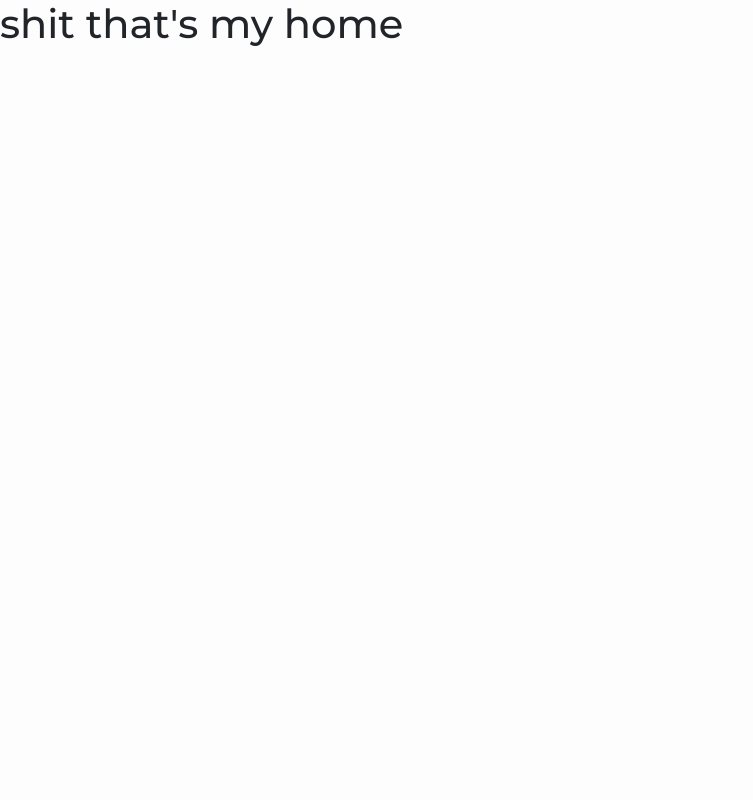
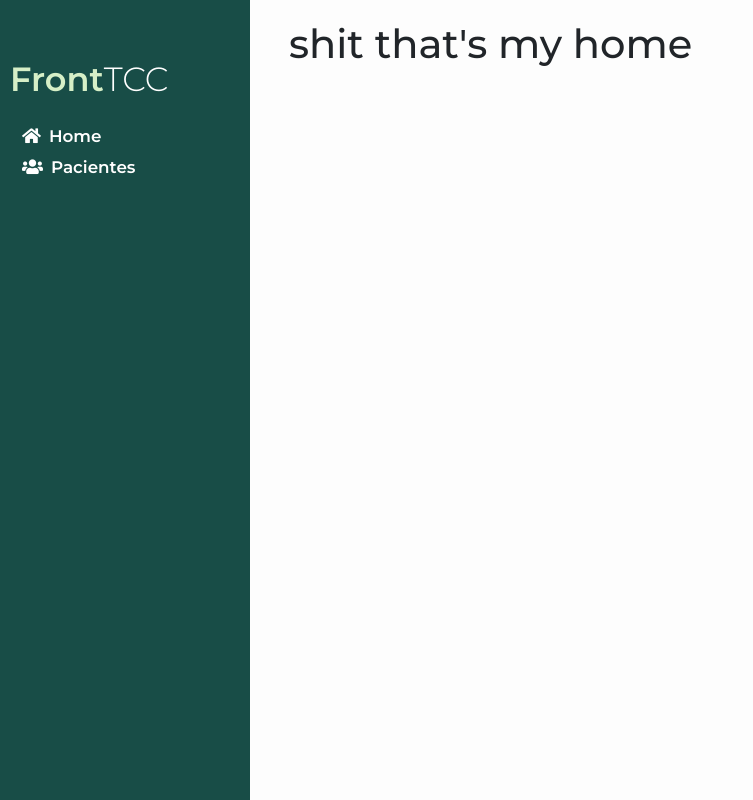
Before and after one commit to TiagoDiass/frontend-tcc, a Vue app: page / in a window 1280 px wide. Shown: the whole page, without its empty margins (0-753 px from the left). Built offline with nearby package versions, Linux system fonts and the light colour scheme.

Commit message:
feat: add Sidebar component

```diff
--- a/public/index.html
+++ b/public/index.html
@@ -1,10 +1,12 @@
 <!DOCTYPE html>
-<html lang="">
+<html lang="pt-BR">
   <head>
     <meta charset="utf-8">
     <meta http-equiv="X-UA-Compatible" content="IE=edge">
     <meta name="viewport" content="width=device-width,initial-scale=1.0">
     <link rel="icon" href="<%= BASE_URL %>favicon.ico">
+    <link rel="stylesheet" href="https://use.fontawesome.com/releases/v5.13.0/css/all.css"
+    integrity="sha384-Bfad6CLCknfcloXFOyFnlgtENryhrpZCe29RTifKEixXQZ38WheV+i/6YWSzkz3V" crossorigin="anonymous" />
     <title><%= htmlWebpackPlugin.options.title %></title>
   </head>
   <body>
--- a/src/App.vue
+++ b/src/App.vue
@@ -1,5 +1,20 @@
 <template>
   <div id="app">
-    <router-view />
+    <Sidebar />
+
+    <div id="content-container">
+      <router-view />
+    </div>
   </div>
 </template>
+
+<script lang="ts">
+import Vue from 'vue';
+import { Sidebar } from '@/components';
+
+export default Vue.extend({
+  components: {
+    Sidebar,
+  },
+});
+</script>
--- /dev/null
+++ b/src/components/Sidebar/Sidebar.scss
@@ -0,0 +1,57 @@
+@import '@/styles/theme.scss';
+
+#sidebar {
+  background-color: $primary;
+  position: fixed;
+  width: 250px;
+  left: 0;
+  top: 0;
+  bottom: 0;
+  color: white;
+  padding: 40px 10px;
+  display: flex;
+  flex-direction: column;
+  align-items: flex-start;
+  justify-content: flex-start;
+
+  .logo {
+    margin-top: 1.2rem;
+    font-size: 2.1rem;
+    font-weight: 300;
+
+    .light {
+      font-weight: 600;
+      color: $info;
+    }
+  }
+
+  #nav {
+    padding: 16px 12px;
+    width: 100%;
+    display: flex;
+    flex-direction: column;
+
+    a {
+      font-size: 1.05rem;
+      color: white;
+      font-weight: 600;
+      display: block;
+      display: flex;
+      align-items: center;
+      justify-content: flex-start;
+      margin-bottom: 6px;
+
+      transition: margin 0.15s;
+    }
+
+    a i {
+      margin-right: 8px;
+    }
+
+    a:hover {
+      text-decoration: none;
+      margin-left: 14px;
+      cursor: pointer;
+    }
+  }
+}
--- /dev/null
+++ b/src/components/Sidebar/Sidebar.vue
@@ -0,0 +1,26 @@
+<template>
+  <div id="sidebar">
+    <h2 class="logo"><span class="light">Front</span>TCC</h2>
+
+    <div id="nav">
+      <a @click="navigateTo('Home')"><i class="fas fa-home" /> Home</a>
+      <a @click="navigateTo('Pacientes')">
+        <i class="fas fa-users" /> Pacientes
+      </a>
+    </div>
+  </div>
+</template>
+
+<script lang="ts">
+export default {
+  name: 'sidebar',
+
+  methods: {
+    navigateTo(name: string): void {
+      this.$router.push({ name });
+    },
+  },
+};
+</script>
+
+<style lang="scss" src="./Sidebar.scss" />
--- /dev/null
+++ b/src/components/index.ts
@@ -0,0 +1 @@
+export { default as Sidebar } from './Sidebar/Sidebar.vue';
--- a/src/styles/globals.scss
+++ b/src/styles/globals.scss
@@ -33,7 +33,7 @@ body {
   font-family: 'Montserrat', sans-serif;
 }
 
-#container {
+#content-container {
   margin-left: 254px;
   height: 100%;
   padding: 20px 35px;
--- a/src/styles/theme.scss
+++ b/src/styles/theme.scss
@@ -1,5 +1,6 @@
 $primary: #184d47;
 $secondary: #96bb7c;
+$info: #d6efc7;
 $black: #17202a;
 $gray: #707b7c;
 
```
